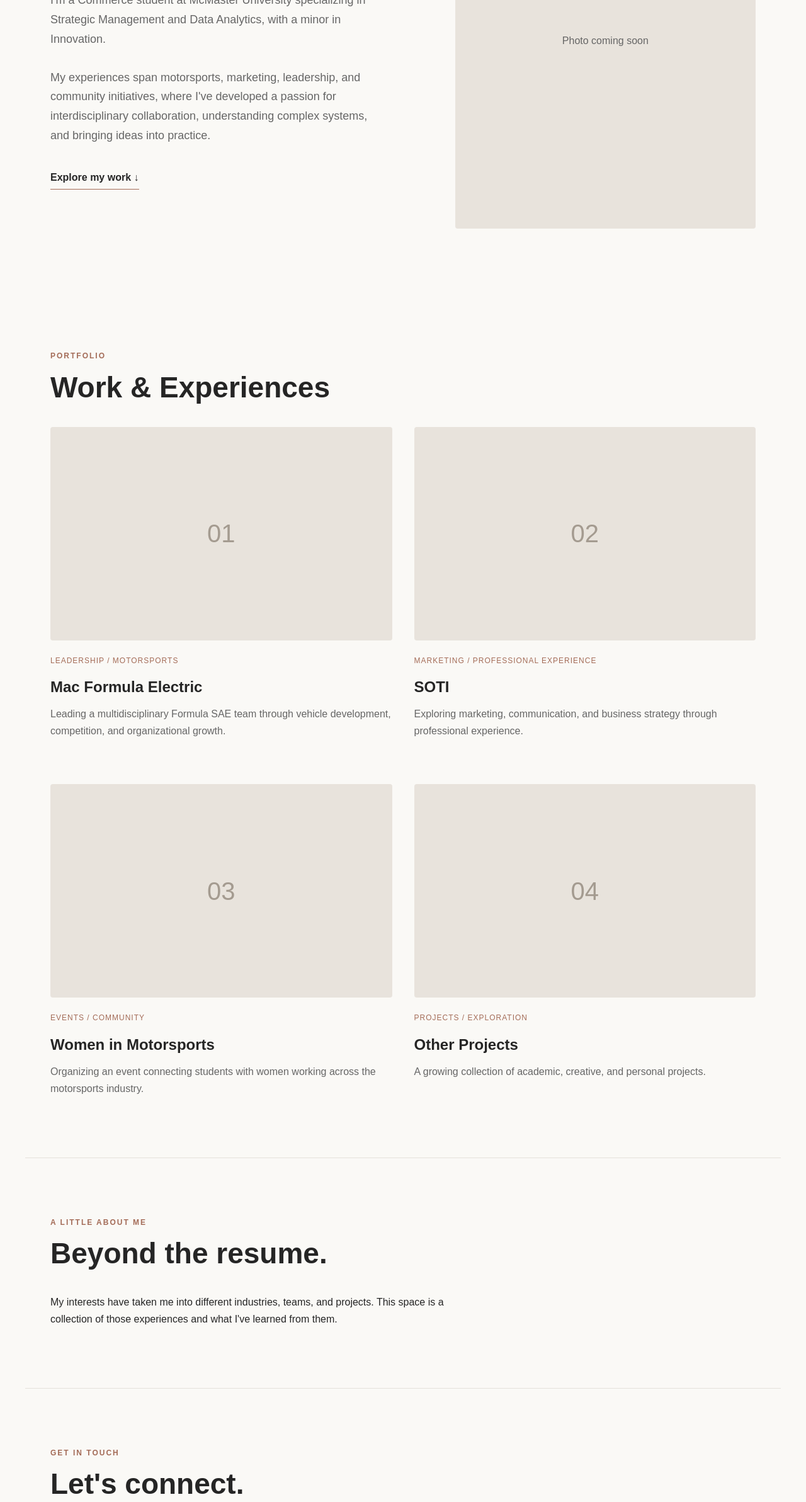
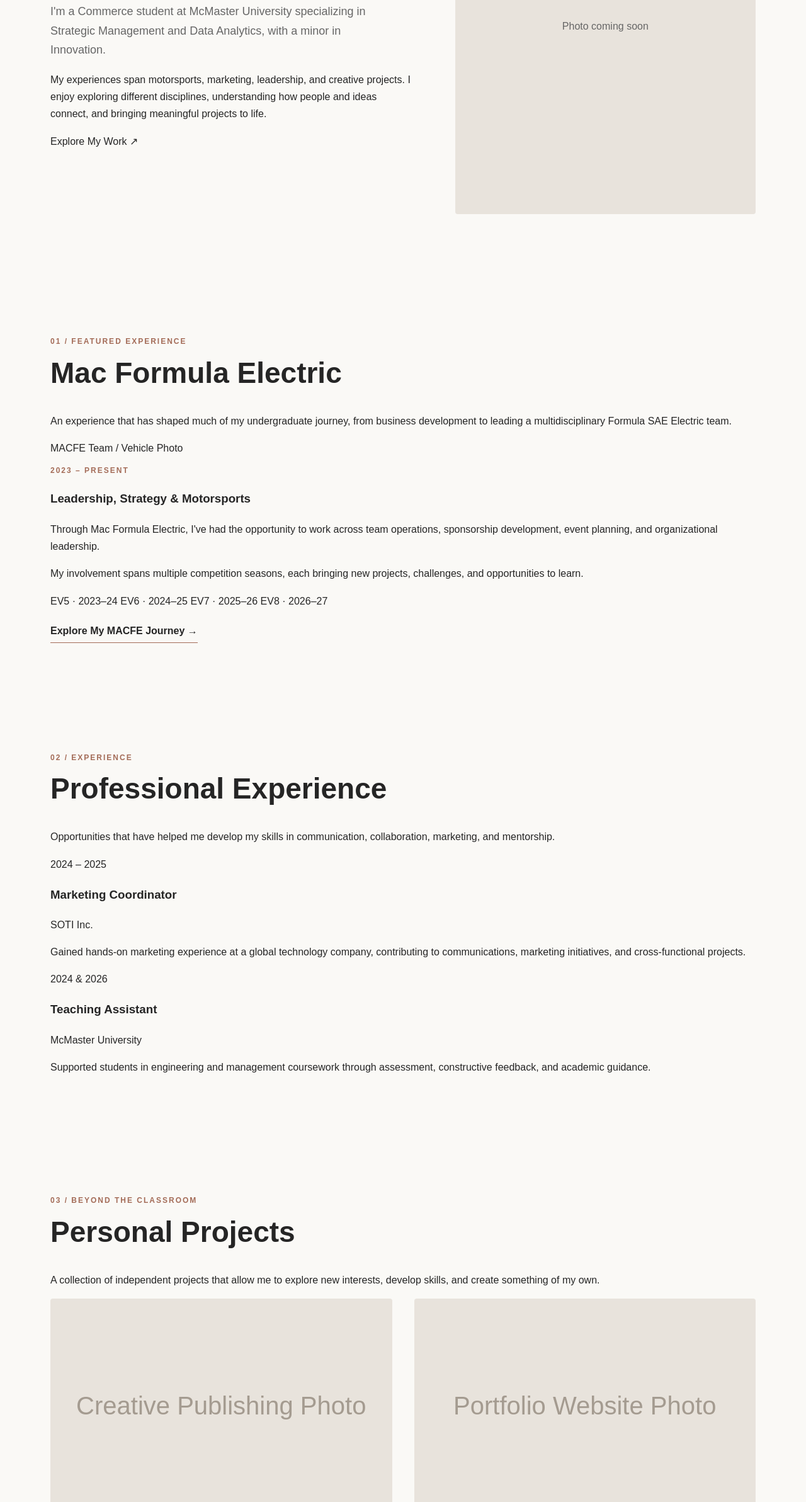
Before and after one commit to AriannaRamotar/AriannaRamotar.github.io, a plain HTML site: page index.html in a window 1280 px wide. Shown: the part 415-2800 px from the top of the page at 63% size. Drawn offline with Linux system fonts and the light colour scheme.

Commit message:
Update index.html

```diff
--- a/index.html
+++ b/index.html
@@ -3,22 +3,25 @@
 <html lang="en">
 <head>
   <meta charset="UTF-8">
-  <meta name="viewport"
-        content="width=device-width, initial-scale=1.0">
-  <meta name="description"
-        content="The personal portfolio of Arianna Ramotar.">
+  <meta name="viewport" content="width=device-width, initial-scale=1.0">
+  <meta name="description" content="The personal portfolio of Arianna Ramotar, featuring leadership, marketing, motorsports, and projects.">
+
   <title>Arianna Ramotar | Portfolio</title>
+
   <link rel="stylesheet" href="style.css">
 </head>
 
 <body>
-  <!-- Navigation -->
+
+  <!-- NAVIGATION -->
   <header class="site-header">
-    <nav class="navigation">
+    <nav class="nav container">
       <a href="#home" class="logo">Arianna Ramotar</a>
 
       <div class="nav-links">
         <a href="#work">Work</a>
+        <a href="#experience">Experience</a>
+        <a href="#projects">Projects</a>
         <a href="#about">About</a>
         <a href="#contact">Contact</a>
       </div>
@@ -26,124 +29,338 @@
   </header>
 
   <main>
-    <!-- Introduction -->
-    <section id="home" class="hero">
+
+    <!-- HOME / INTRODUCTION -->
+    <section id="home" class="hero container">
+
       <div class="hero-text">
-        <p class="eyebrow">WELCOME</p>
+        <p class="eyebrow">WELCOME TO MY PORTFOLIO</p>
 
         <h1>Hi, I'm Arianna.</h1>
 
         <p class="intro">
-          I'm a Commerce student at McMaster University specializing in Strategic Management and Data Analytics, with a minor in Innovation.
-          <br>
-          <br>
-          My experiences span motorsports, marketing, leadership, and community initiatives, where I've developed a passion for interdisciplinary collaboration, understanding complex systems, and bringing ideas into practice.
+          I'm a Commerce student at McMaster University
+          specializing in Strategic Management and Data
+          Analytics, with a minor in Innovation.
         </p>
 
-        <a href="#work" class="text-link">
-          Explore my work ↓
+        <p class="hero-description">
+          My experiences span motorsports, marketing,
+          leadership, and creative projects. I enjoy
+          exploring different disciplines, understanding
+          how people and ideas connect, and bringing
+          meaningful projects to life.
+        </p>
+
+        <a href="#work" class="button">
+          Explore My Work
+          <span aria-hidden="true">↗</span>
         </a>
       </div>
 
       <div class="hero-image">
+        <!-- Replace this with your own photo later -->
         <div class="photo-placeholder">
           <span>Photo coming soon</span>
         </div>
       </div>
+
     </section>
 
-    <!-- Selected Work -->
-    <section id="work" class="section">
+
+    <!-- FEATURED EXPERIENCE -->
+    <section id="work" class="section container">
+
       <div class="section-heading">
-        <p class="eyebrow">PORTFOLIO</p>
-        <h2>Work & Experiences</h2>
+        <p class="eyebrow">01 / FEATURED EXPERIENCE</p>
+        <h2>Mac Formula Electric</h2>
+
+        <p class="section-description">
+          An experience that has shaped much of my
+          undergraduate journey, from business
+          development to leading a multidisciplinary
+          Formula SAE Electric team.
+        </p>
+      </div>
+
+      <div class="featured-project">
+
+        <div class="featured-image">
+          <div class="image-placeholder">
+            MACFE Team / Vehicle Photo
+          </div>
+        </div>
+
+        <div class="featured-content">
+          <p class="eyebrow">2023 – PRESENT</p>
+
+          <h3>Leadership, Strategy & Motorsports</h3>
+
+          <p>
+            Through Mac Formula Electric, I've had
+            the opportunity to work across team
+            operations, sponsorship development,
+            event planning, and organizational
+            leadership.
+          </p>
+
+          <p>
+            My involvement spans multiple competition
+            seasons, each bringing new projects,
+            challenges, and opportunities to learn.
+          </p>
+
+          <div class="season-tags">
+            <span>EV5 · 2023–24</span>
+            <span>EV6 · 2024–25</span>
+            <span>EV7 · 2025–26</span>
+            <span>EV8 · 2026–27</span>
+          </div>
+
+          <a href="macfe.html" class="text-link">
+            Explore My MACFE Journey →
+          </a>
+        </div>
+
+      </div>
+
+    </section>
+
+
+    <!-- PROFESSIONAL EXPERIENCE -->
+    <section id="experience" class="section container">
+
+      <div class="section-heading">
+        <p class="eyebrow">02 / EXPERIENCE</p>
+        <h2>Professional Experience</h2>
+
+        <p class="section-description">
+          Opportunities that have helped me develop
+          my skills in communication, collaboration,
+          marketing, and mentorship.
+        </p>
+      </div>
+
+      <div class="experience-list">
+
+        <article class="experience-item">
+          <p class="experience-date">2024 – 2025</p>
+
+          <div>
+            <h3>Marketing Coordinator</h3>
+            <p class="organization">SOTI Inc.</p>
+
+            <p>
+              Gained hands-on marketing experience
+              at a global technology company,
+              contributing to communications,
+              marketing initiatives, and
+              cross-functional projects.
+            </p>
+          </div>
+        </article>
+
+        <article class="experience-item">
+          <p class="experience-date">2024 & 2026</p>
+
+          <div>
+            <h3>Teaching Assistant</h3>
+            <p class="organization">McMaster University</p>
+
+            <p>
+              Supported students in engineering
+              and management coursework through
+              assessment, constructive feedback,
+              and academic guidance.
+            </p>
+          </div>
+        </article>
+
+      </div>
+
+    </section>
+
+
+    <!-- PERSONAL PROJECTS -->
+    <section id="projects" class="section container">
+
+      <div class="section-heading">
+        <p class="eyebrow">03 / BEYOND THE CLASSROOM</p>
+        <h2>Personal Projects</h2>
+
+        <p class="section-description">
+          A collection of independent projects
+          that allow me to explore new interests,
+          develop skills, and create something
+          of my own.
+        </p>
       </div>
 
       <div class="project-grid">
+
         <article class="project-card">
-          <div class="project-image">01</div>
+          <div class="project-image">
+            <div class="image-placeholder">
+              Creative Publishing Photo
+            </div>
+          </div>
+
+          <div class="project-content">
             <p class="project-category">
-            Leadership / Motorsports
+              DESIGN · ENTREPRENEURSHIP
             </p>
-          <h3>Mac Formula Electric</h3>
+
+            <h3>Creative Publishing</h3>
+
             <p>
-            Leading a multidisciplinary Formula SAE
-            team through vehicle development,
-            competition, and organizational growth.
+              Exploring independent publishing
+              through the development of original
+              colouring books, journals, and
+              creative products under Aria Vellune.
             </p>
+
+            <span class="project-status">
+              Ongoing Project
+            </span>
+          </div>
         </article>
 
         <article class="project-card">
-          <div class="project-image">02</div>
+          <div class="project-image">
+            <div class="image-placeholder">
+              Portfolio Website Photo
+            </div>
+          </div>
+
+          <div class="project-content">
             <p class="project-category">
-            Marketing / Professional Experience
+              WEB DEVELOPMENT · LEARNING
             </p>
-          <h3>SOTI</h3>
+
+            <h3>Portfolio Development</h3>
+
             <p>
-            Exploring marketing, communication,
-            and business strategy through
-            professional experience.
+              Designing and developing this
+              website using HTML and CSS,
+              while learning web development
+              and building a digital space
+              to share my work.
             </p>
+
+            <span class="project-status">
+              Currently Building
+            </span>
+          </div>
         </article>
 
-        <article class="project-card">
-          <div class="project-image">03</div>
-          <p class="project-category">
-            Events / Community
-          </p>
-          <h3>Women in Motorsports</h3>
-          <p>
-            Organizing an event connecting students
-            with women working across the
-            motorsports industry.
-          </p>
-        </article>
+      </div>
 
-        <article class="project-card">
-          <div class="project-image">04</div>
-          <p class="project-category">
-            Projects / Exploration
-          </p>
-          <h3>Other Projects</h3>
-          <p>
-            A growing collection of academic,
-            creative, and personal projects.
-          </p>
-        </article>
-      </div>
     </section>
 
-    <!-- About -->
-    <section id="about" class="section about-section">
-      <p class="eyebrow">A LITTLE ABOUT ME</p>
-      <h2>Beyond the resume.</h2>
+
+    <!-- ABOUT -->
+    <section id="about" class="section container">
+
+      <div class="section-heading">
+        <p class="eyebrow">04 / GET TO KNOW ME</p>
+        <h2>A Little About Me</h2>
+      </div>
+
+      <div class="about-grid">
+
+        <div class="about-text">
           <p>
-        My interests have taken me into different
-        industries, teams, and projects. This space
-        is a collection of those experiences and
-        what I've learned from them.
+            Throughout my undergraduate journey,
+            I've found myself involved in a variety
+            of experiences, many of which have grown
+            into genuine passions.
           </p>
+
+          <p>
+            From motorsports and marketing to
+            creative projects and community
+            initiatives, these opportunities
+            have challenged me to think beyond
+            individual disciplines and approach
+            problems from different perspectives.
+          </p>
+
+          <p>
+            I'm particularly interested in
+            understanding how people, processes,
+            and ideas connect to form larger
+            systems, and how those connections
+            can lead to meaningful outcomes.
+          </p>
+        </div>
+
+        <div class="education-card">
+          <p class="eyebrow">EDUCATION</p>
+
+          <h3>McMaster University</h3>
+
+          <p class="organization">
+            DeGroote School of Business
+          </p>
+
+          <p>
+            Honours Bachelor of Commerce
+            with Internship
+          </p>
+
+          <p>
+            Strategic Management &
+            Data Analytics
+          </p>
+
+          <p>Minor in Innovation</p>
+
+          <p class="education-year">
+            Expected Graduation: 2027
+          </p>
+        </div>
+
+      </div>
+
     </section>
 
-    <!-- Contact -->
-    <section id="contact" class="section contact-section">
-      <p class="eyebrow">GET IN TOUCH</p>
-      <h2>Let's connect.</h2>
+
+    <!-- CONTACT -->
+    <section id="contact" class="section contact-section container">
+
+      <p class="eyebrow">05 / LET'S CONNECT</p>
+
+      <h2>Get in Touch</h2>
+
       <p>
-        I'm always interested in connecting,
-        exchanging ideas, and exploring opportunities.
+        I'm always happy to connect, exchange
+        ideas, and learn about new opportunities.
       </p>
-      <a href="https://www.linkedin.com/"
-         target="_blank"
-         rel="noopener noreferrer"
-         class="text-link">
+
+      <div class="contact-links">
+
+        <a href="mailto:ramotaa@mcmaster.ca">
+          Email Me ↗
+        </a>
+
+        <a href="https://www.linkedin.com/in/ariannaramotar/" target="_blank" rel="noopener noreferrer">
           LinkedIn ↗
         </a>
+      </div>
+
     </section>
+
   </main>
 
-  <footer>
+
+  <!-- FOOTER -->
+  <footer class="site-footer">
+    <div class="container footer-content">
       <p>© 2026 Arianna Ramotar</p>
+
+      <p>Designed & developed by Arianna.</p>
+    </div>
   </footer>
+
 </body>
 </html>
```
Lines whose indentation alone changed are shown as unchanged.
